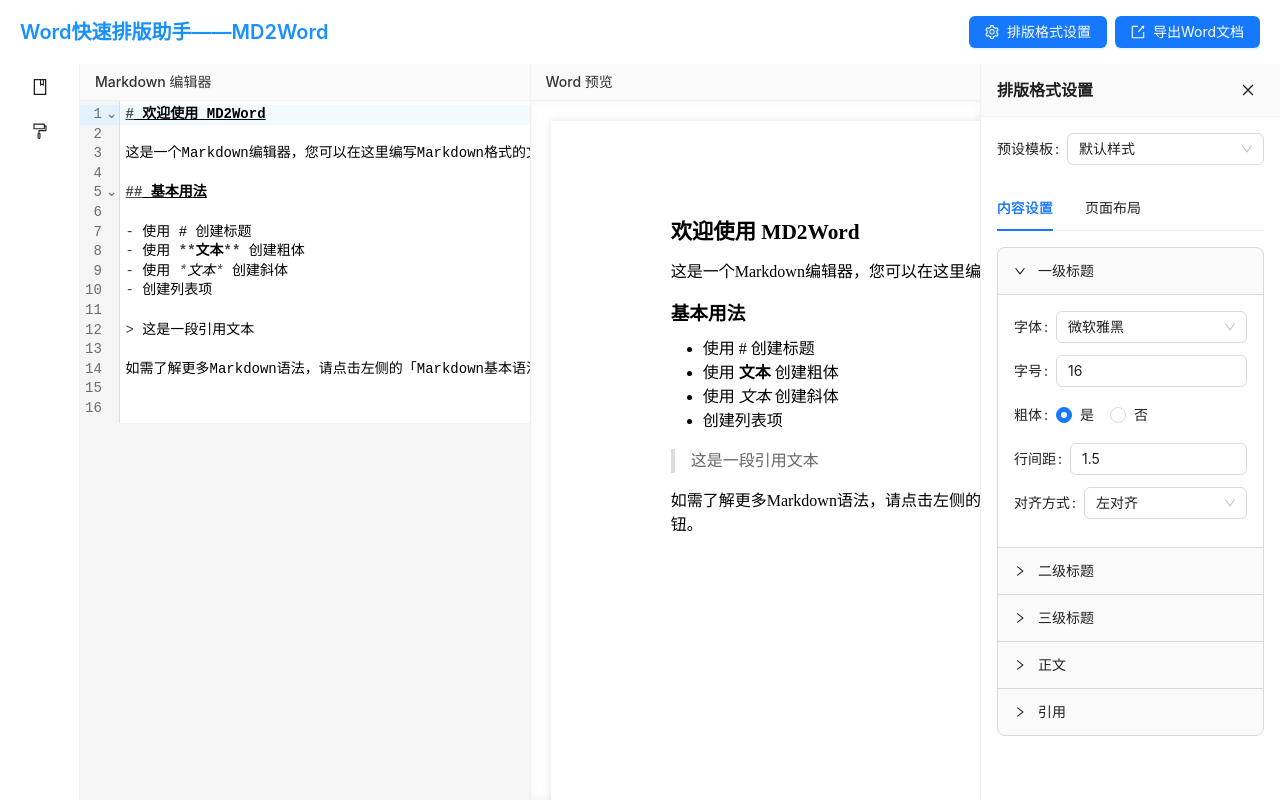
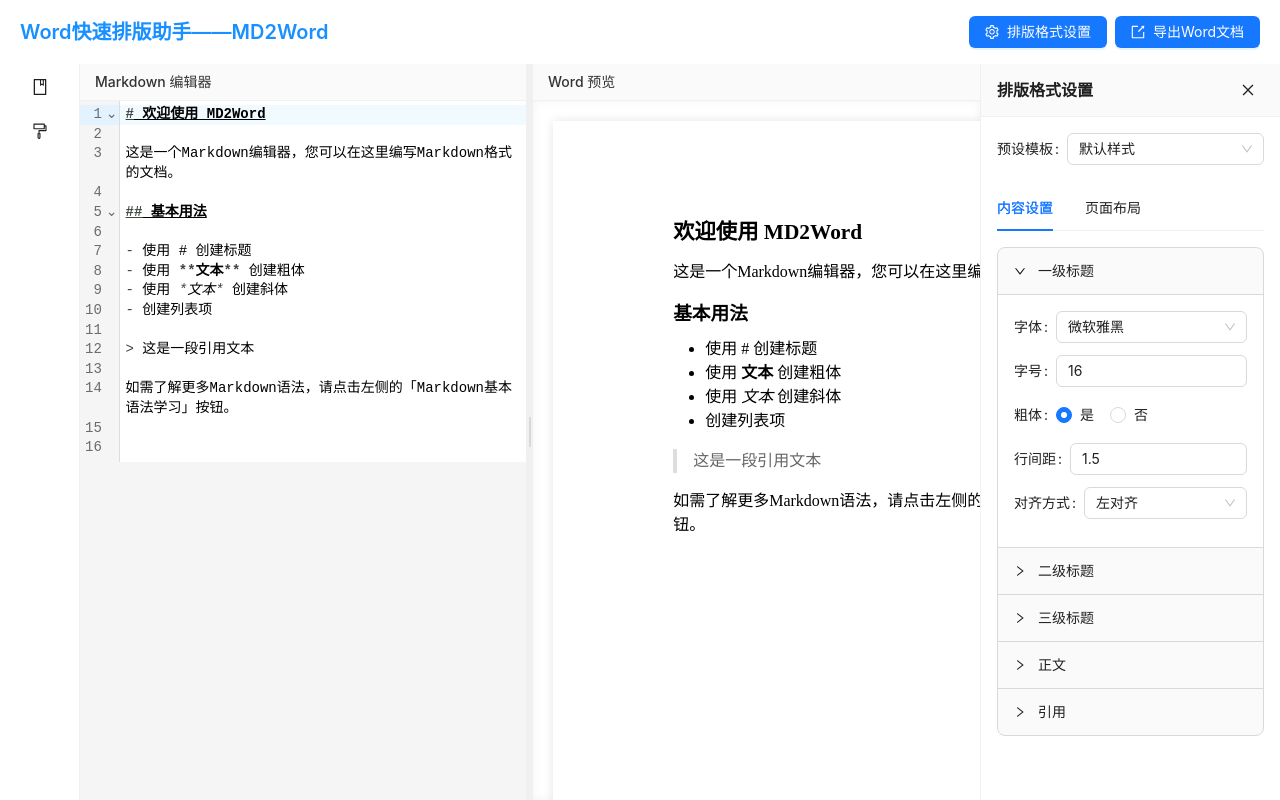
Before and after one commit to chenningling/MD2Word, a React (Create React App) app: page / in a window 1280 px wide. Built offline with nearby package versions, Linux system fonts and the light colour scheme.

Commit message:
用户体验细节优化

```diff
--- a/src/App.js
+++ b/src/App.js
@@ -1,4 +1,4 @@
-import React, { useState } from 'react';
+import React, { useState, useRef, useEffect } from 'react';
 import { Layout } from 'antd';
 import styled from 'styled-components';
 
@@ -8,6 +8,7 @@
 import WordPreview from './components/WordPreview/WordPreview';
 import FormatSettings from './components/FormatSettings/FormatSettings';
 import Sidebar from './components/Sidebar/Sidebar';
+import Resizer from './components/Resizer/Resizer';
 
 // 导入上下文
 import { DocumentProvider } from './contexts/DocumentContext/DocumentContext';
@@ -29,9 +30,24 @@
   overflow: hidden;
 `;
 
+const EditorContainer = styled.div`
+  width: ${props => props.width}%;
+  height: 100%;
+  min-width: 20%;
+  max-width: 80%;
+`;
+
+const PreviewContainer = styled.div`
+  width: ${props => 100 - props.editorWidth}%;
+  height: 100%;
+  min-width: 20%;
+`;
+
 function App() {
   const [sidebarVisible, setSidebarVisible] = useState(false);
   const [settingsVisible, setSettingsVisible] = useState(true);
+  const [editorWidth, setEditorWidth] = useState(50); // 默认编辑器占50%宽度
+  const mainContentRef = useRef(null);
 
   const toggleSidebar = () => {
     setSidebarVisible(!sidebarVisible);
@@ -40,6 +56,30 @@
   const toggleSettings = () => {
     setSettingsVisible(!settingsVisible);
   };
+
+  const handleResize = (clientX) => {
+    if (!mainContentRef.current) return;
+
+    const containerRect = mainContentRef.current.getBoundingClientRect();
+    const containerWidth = containerRect.width;
+    const newWidth = ((clientX - containerRect.left) / containerWidth) * 100;
+
+    // 限制宽度范围在20%-80%之间
+    const clampedWidth = Math.min(Math.max(newWidth, 20), 80);
+    setEditorWidth(clampedWidth);
+  };
+
+  // 保存宽度设置到localStorage
+  useEffect(() => {
+    const savedEditorWidth = localStorage.getItem('editorWidth');
+    if (savedEditorWidth) {
+      setEditorWidth(parseFloat(savedEditorWidth));
+    }
+  }, []);
+
+  useEffect(() => {
+    localStorage.setItem('editorWidth', editorWidth.toString());
+  }, [editorWidth]);
 
   return (
     <DocumentProvider>
@@ -53,9 +93,14 @@
             visible={sidebarVisible}
             toggleSidebar={toggleSidebar}
           />
-          <MainContent>
-            <MarkdownEditor />
-            <WordPreview />
+          <MainContent ref={mainContentRef}>
+            <EditorContainer width={editorWidth}>
+              <MarkdownEditor />
+            </EditorContainer>
+            <Resizer onResize={handleResize} />
+            <PreviewContainer editorWidth={editorWidth}>
+              <WordPreview />
+            </PreviewContainer>
           </MainContent>
           <FormatSettings
             visible={settingsVisible}
--- a/src/components/MarkdownEditor/MarkdownEditor.js
+++ b/src/components/MarkdownEditor/MarkdownEditor.js
@@ -3,6 +3,7 @@
 import { markdown } from '@codemirror/lang-markdown';
 import styled from 'styled-components';
 import { useDocument } from '../../contexts/DocumentContext/DocumentContext';
+import { EditorView } from '@codemirror/view';
 
 const EditorContainer = styled.div`
   flex: 1;
@@ -75,7 +76,10 @@
         <CodeMirror
           value={content}
           height="100%"
-          extensions={[markdown()]}
+          extensions={[
+            markdown(),
+            EditorView.lineWrapping
+          ]}
           onChange={handleChange}
           theme="light"
         />
--- /dev/null
+++ b/src/components/Resizer/Resizer.js
@@ -0,0 +1,78 @@
+import React, { useRef, useEffect } from 'react';
+import styled from 'styled-components';
+
+const ResizerBar = styled.div`
+  width: 6px;
+  background-color: #f0f0f0;
+  cursor: col-resize;
+  position: relative;
+  z-index: 10;
+  transition: background-color 0.2s;
+
+  &:hover, &.active {
+    background-color: #1890ff;
+  }
+
+  &::before {
+    content: "";
+    position: absolute;
+    top: 50%;
+    left: 50%;
+    transform: translate(-50%, -50%);
+    width: 2px;
+    height: 30px;
+    background-color: #d9d9d9;
+  }
+
+  &:hover::before, &.active::before {
+    background-color: #ffffff;
+  }
+`;
+
+const Resizer = ({ onResize }) => {
+  const resizerRef = useRef(null);
+  const isDraggingRef = useRef(false);
+
+  useEffect(() => {
+    const resizer = resizerRef.current;
+
+    const handleMouseDown = (e) => {
+      isDraggingRef.current = true;
+      resizer.classList.add('active');
+      document.body.style.cursor = 'col-resize';
+      document.body.style.userSelect = 'none';
+      e.preventDefault();
+    };
+
+    const handleMouseMove = (e) => {
+      if (!isDraggingRef.current) return;
+
+      if (onResize) {
+        onResize(e.clientX);
+      }
+    };
+
+    const handleMouseUp = () => {
+      if (!isDraggingRef.current) return;
+
+      isDraggingRef.current = false;
+      resizer.classList.remove('active');
+      document.body.style.removeProperty('cursor');
+      document.body.style.removeProperty('user-select');
+    };
+
+    resizer.addEventListener('mousedown', handleMouseDown);
+    document.addEventListener('mousemove', handleMouseMove);
+    document.addEventListener('mouseup', handleMouseUp);
+
+    return () => {
+      resizer.removeEventListener('mousedown', handleMouseDown);
+      document.removeEventListener('mousemove', handleMouseMove);
+      document.removeEventListener('mouseup', handleMouseUp);
+    };
+  }, [onResize]);
+
+  return <ResizerBar ref={resizerRef} />;
+};
+
+export default Resizer;
```
Also changed, not shown: 1 other file (tests, documents, lock files or other folders).
